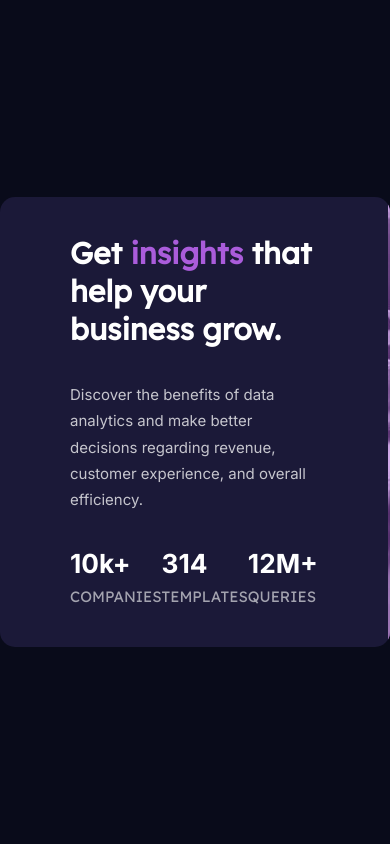
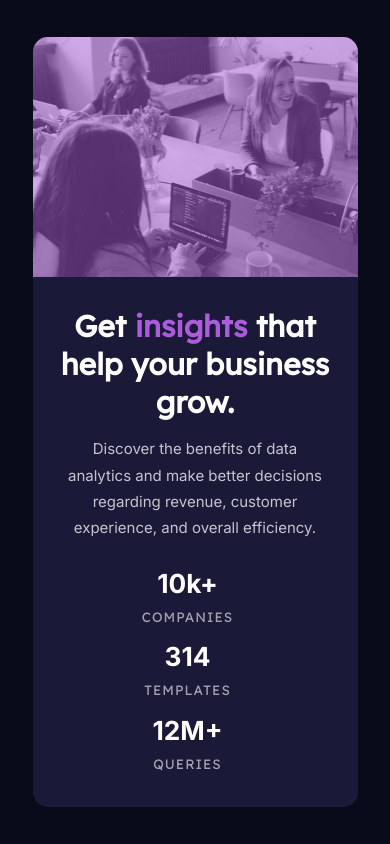
Before and after one commit to gcnw-front-end-mentor/stats-preview-card, a plain HTML site: page index.html in a window 390 px wide. Drawn offline with Linux system fonts and the light colour scheme.

Commit message:
Looks done.

```diff
--- a/index.html
+++ b/index.html
@@ -32,6 +32,8 @@
             </div>
             <div class="imageContainer">
                 <img id="desktopImage" src="./images/image-header-desktop.jpg" alt="people working at computers">
+                <img id="mobileImage" src="./images/image-header-mobile.jpg" alt="people working at computers">
+
             </div>
         </main>
     </body>
--- a/style.css
+++ b/style.css
@@ -41,6 +41,7 @@ main {
 
 .mainText p {
     font-family: 'Inter';
+    font-weight: 400;
     line-height: 1.75rem;
     color: hsla(0, 0%, 100%, 0.75)
 }
@@ -58,6 +59,7 @@ main {
 .statContainer div {
     display: flex;
     flex-direction: column;
+    margin-right: 15px;
 }
 
 .statContainer h2 {
@@ -70,7 +72,8 @@ main {
 .statContainer p {
     font-family: 'Lexend Deca';
     color: hsl(0, 0%, 100%, 0.6);
-    font-size: 1rem;
+    font-size: 0.9rem;
+    letter-spacing: 1px;
 }
 
 .imageContainer {
@@ -86,6 +89,45 @@ main {
     opacity: 0.5;
 }
 
+#mobileImage {
+    width: inherit;
+    height: inherit;
+    background-size:auto;
+    opacity: 0.5;
+}
+
 @media only screen and (max-width: 900px) {
+    main {
+        flex-direction: column;
+        width: 325px;
+        height: auto;
+        text-align: center;
+    }
 
+    .imageContainer {
+        order: -1;
+        height: 240px;
+        width: inherit;
+    }
+
+    #desktopImage {
+        display: none;
+    }
+
+    .mainText {
+        width: inherit;
+        padding: 2rem 1.8rem;
+    }
+    .statContainer {
+        align-self: center;
+        flex-direction: column;
+    }
+
+    .statContainer div {
+        margin-top: 0.75rem;
+    }
+
+    .mainText > p {
+        margin: 1rem 0;
+    }
 }
```
